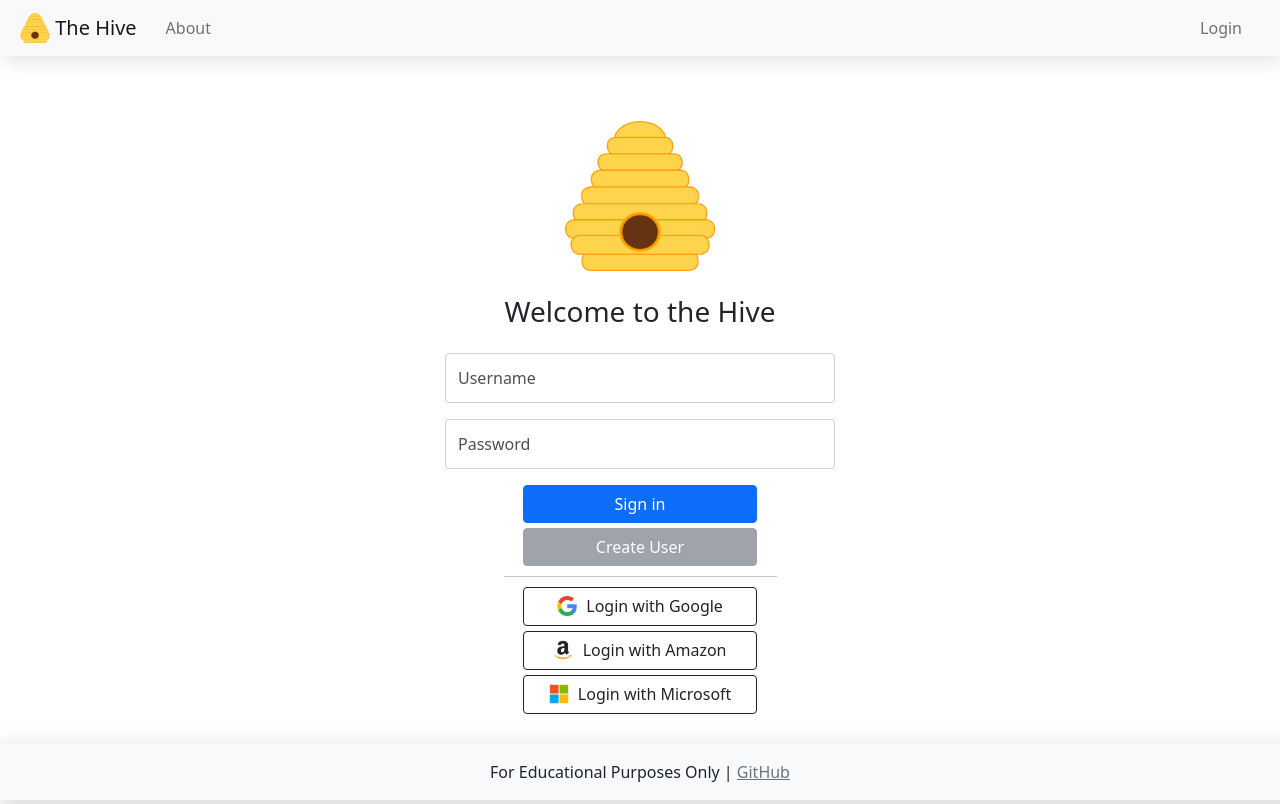
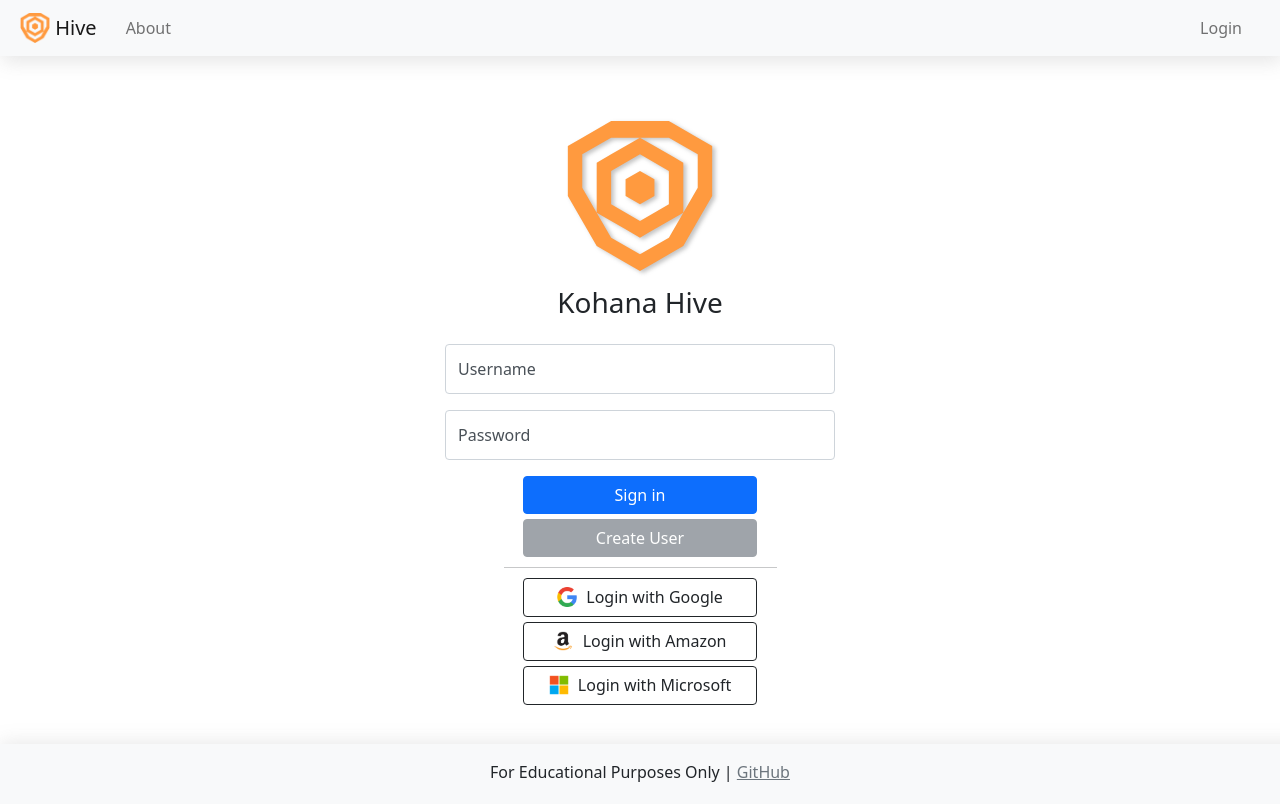
Before and after one commit to kohana-cloud/Hive, a Flask app: page /login in a window 1280 px wide. After the commit the page ends 782 px from the top, so only its background shows below. Run offline with Flask 2, Linux system fonts and the light colour scheme; parts of the project's set-up code (start-up, migrations or seed data) failed here and were passed over; some libraries are stand-ins or nearby versions.

Commit message:
ui updates

```diff
--- a/hive.py
+++ b/hive.py
@@ -11,8 +11,6 @@
 
 from src.code.Users import User, ingest_users, append_user, generate_pwhash
 from src.code.gRPC.requests import query_honeypots, control_honeypot
-
-
 
 ## TODO Dynamic query for version information - Nate (nathaniel@singer.cloud)
 HIVE_VERSION = "0.1b"
@@ -41,10 +39,8 @@
 # Display secret
 print(f"Secret: {app.config['SECRET_KEY']}")
 
-
 # Start the APP
-app.run()
-
+if __name__ == "__main__": app.run()
 
 
 
@@ -136,8 +132,7 @@
             }, app.config['SECRET_KEY'], "HS256")
 
         # Build bearer
-        print(token)
-        bearer = f"Bearer {token.decode('ascii')}"
+        bearer = f"Bearer {token}"
 
         # Respond
         rsp = redirect("/", 302)
--- a/src/code/gRPC/requests.py
+++ b/src/code/gRPC/requests.py
@@ -6,7 +6,7 @@
 import grpc
 import json
 
-SERVER_HOST = "172.17.0.1"
+SERVER_HOST = "maestro.intranet.kohana.cloud"
 SERVER_PORT = 15001
 
 TLS_ENABLED = False
--- a/src/pages/login.html
+++ b/src/pages/login.html
@@ -13,8 +13,10 @@
     <input type="hidden" name="csrf_token" value="{{ csrf_token() }}"/>
 
     <div class="text-center mb-4">
-      <img class="mb-4" src="static/graphics/logo.png" width="150" height="150" style="margin-top: 50px;" alt="hive logo">
-      <h1 class="h3 mb-3 font-weight-normal">Welcome to the Hive</h1>
+      <div class="mb4" style="margin-top: 50px;">
+          <img src="static/graphics/logo.svg" width="150" height="150" alt="hive logo" style="filter: drop-shadow(3px 2px 2px rgba(105, 105, 105, 0.4)); margin-bottom: 15px;"/>
+      </div>
+      <h1 class="h3 mb-3 font-weight-normal">Kohana Hive</h1>
     </div>
 
     <div class="form-label-group">
@@ -199,4 +201,5 @@
   $('#registrationFirstName').trigger('focus')
 })
 </script>
+
 {% endblock %}
--- a/src/pages/templates/base.html
+++ b/src/pages/templates/base.html
@@ -14,7 +14,7 @@
   <div class="column">
     <a class="navbar-brand" href="/dashboard">
       <img src="static/graphics/logo.png" width="30" height="30" class="d-inline-block align-top" style="margin-left: 20px;" alt="hive logo">
-      The Hive
+      Hive
     </a>
   </div>
 
```
Also changed, not shown: static/graphics/logo.png, static/graphics/logo.svg (added).
